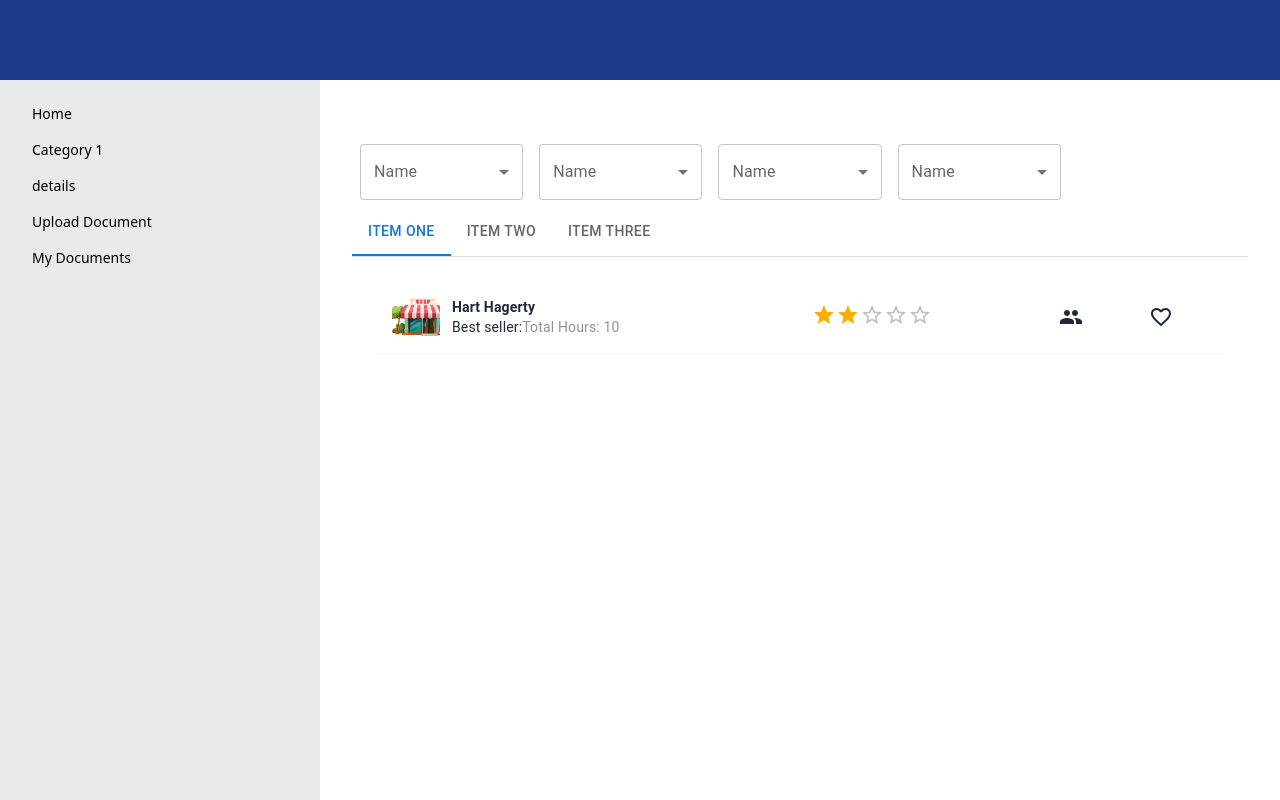
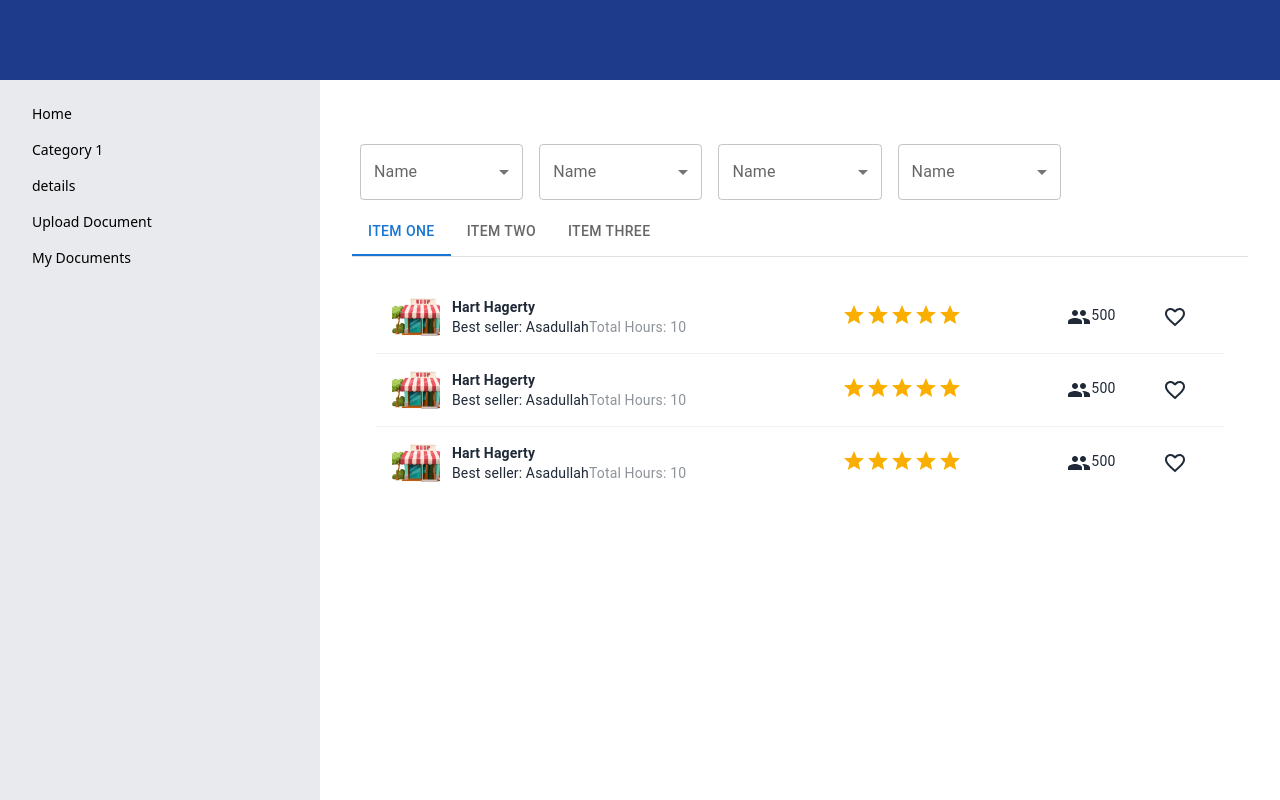
Before and after one commit to Asadullah246/drive, a React (Vite) app: page /mydoc in a window 1280 px wide. Built offline with nearby package versions, Linux system fonts and the light colour scheme; the HTML template or start-up script is replaced by a standard one.

Commit message:
mydoc update

```diff
--- a/src/components/MyOwn.jsx
+++ b/src/components/MyOwn.jsx
@@ -6,7 +6,7 @@ import { useState } from "react";
 // import { useState } from "react";
 
 const MyOwn = () => {
-    const [value, setValue] = useState(2);
+    const [value, setValue] = useState(5);
     return (
         <div>
             <div className="overflow-x-auto">
@@ -26,7 +26,7 @@ const MyOwn = () => {
                                         <div className="font-bold">Hart Hagerty</div>
                                         <div className="flex">
                                             <div>
-                                                <h3>Best seller: </h3>
+                                                <h3>Best seller: Asadullah</h3>
                                             </div>
                                             <div className="text-sm opacity-50">Total Hours: 10</div>
                                         </div>
@@ -34,32 +34,103 @@ const MyOwn = () => {
                                 </div>
                             </td>
                             <td>
-                            <Rating name="read-only" value={value} readOnly
+                                <Rating name="read-only" value={value} readOnly
                                 // onChange={(event, newValue) => {
                                 //     setValue(newValue);
                                 // }}
                                 />
                             </td>
                             <td>
-                                <GroupIcon/>
+                                <div className="flex justify-center align-middle">
+                                    <GroupIcon />
+                                    <h2>500</h2>
+                                </div>
                             </td>
                             <th>
-                                <FavoriteBorderIcon/>
+                                <div>
+                                    <button> <FavoriteBorderIcon /></button>
+                                </div>
+                            </th>
+                        </tr>
+                        {/* row 2 */}
+                        <tr>
+                            <td>
+                                <div className="flex items-center space-x-3">
+                                    <div className="avatar">
+                                        <div className="mask w-12 h-12">
+                                            <img src={image} alt="Avatar Tailwind CSS Component" />
+                                        </div>
+                                    </div>
+                                    <div>
+                                        <div className="font-bold">Hart Hagerty</div>
+                                        <div className="flex">
+                                            <div>
+                                                <h3>Best seller: Asadullah</h3>
+                                            </div>
+                                            <div className="text-sm opacity-50">Total Hours: 10</div>
+                                        </div>
+                                    </div>
+                                </div>
+                            </td>
+                            <td>
+                                <Rating name="read-only" value={value} readOnly
+                                // onChange={(event, newValue) => {
+                                //     setValue(newValue);
+                                // }}
+                                />
+                            </td>
+                            <td>
+                                <div className="flex justify-center align-middle">
+                                    <GroupIcon />
+                                    <h2>500</h2>
+                                </div>
+                            </td>
+                            <th>
+                                <div>
+                                    <button> <FavoriteBorderIcon /></button>
+                                </div>
+                            </th>
+                        </tr>
+                        {/* row 3 */}
+                        <tr>
+                            <td>
+                                <div className="flex items-center space-x-3">
+                                    <div className="avatar">
+                                        <div className="mask w-12 h-12">
+                                            <img src={image} alt="Avatar Tailwind CSS Component" />
+                                        </div>
+                                    </div>
+                                    <div>
+                                        <div className="font-bold">Hart Hagerty</div>
+                                        <div className="flex">
+                                            <div>
+                                                <h3>Best seller: Asadullah</h3>
+                                            </div>
+                                            <div className="text-sm opacity-50">Total Hours: 10</div>
+                                        </div>
+                                    </div>
+                                </div>
+                            </td>
+                            <td>
+                                <Rating name="read-only" value={value} readOnly
+                                // onChange={(event, newValue) => {
+                                //     setValue(newValue);
+                                // }}
+                                />
+                            </td>
+                            <td>
+                                <div className="flex justify-center align-middle">
+                                    <GroupIcon />
+                                    <h2>500</h2>
+                                </div>
+                            </td>
+                            <th>
+                                <div>
+                                    <button> <FavoriteBorderIcon /></button>
+                                </div>
                             </th>
                         </tr>
                     </tbody>
-
-                    {/* foot */}
-                    <tfoot>
-                        <tr>
-                            {/* <th></th>
-                            <th>Name</th>
-                            <th>Job</th>
-                            <th>Favorite Color</th>
-                            <th></th> */}
-                        </tr>
-                    </tfoot>
-
                 </table>
             </div>
         </div>
```
